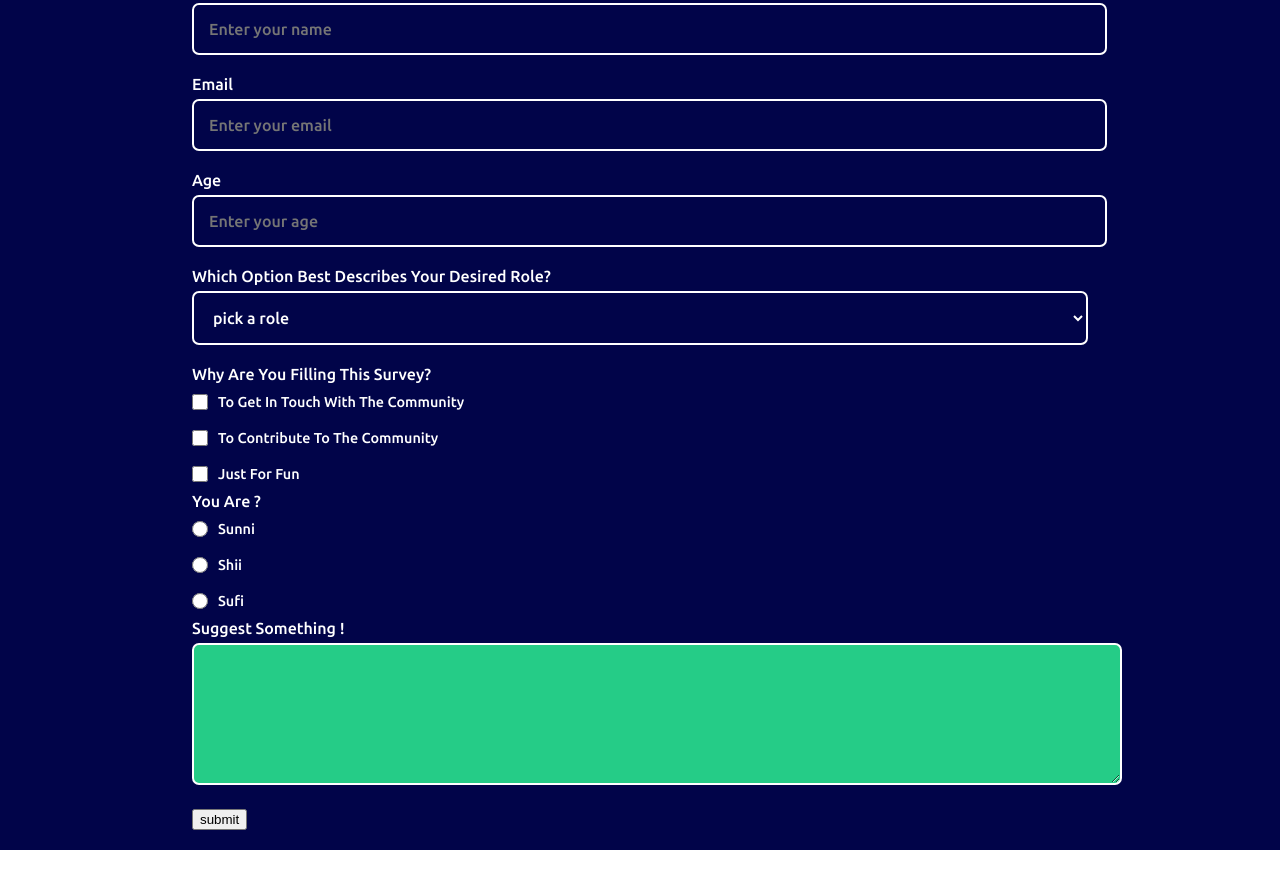
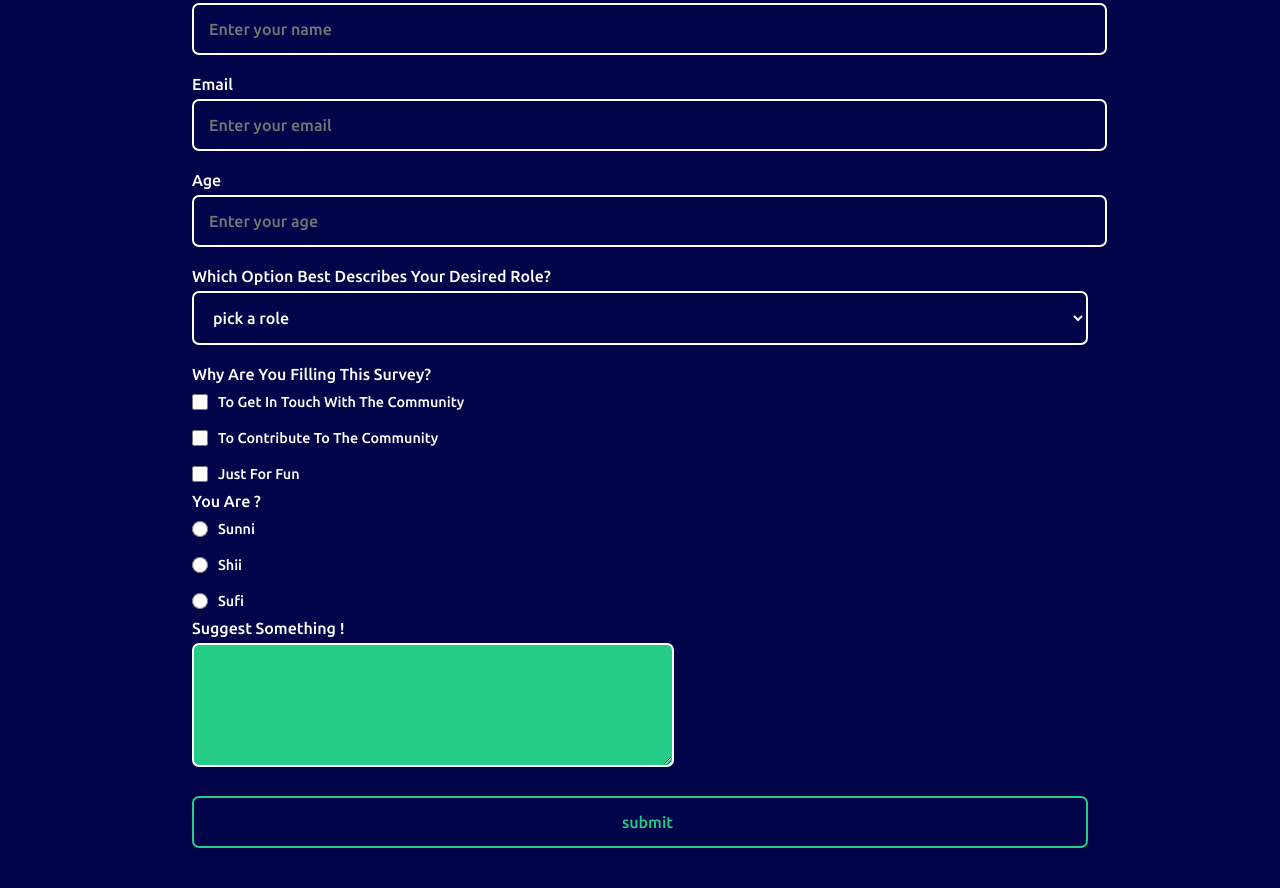
Before and after one commit to Mahmoudgarwallane/html-css-and-js-practice, a plain HTML site: page survey form/survey.html in a window 1280 px wide. Shown: the part 136-1024 px from the top of the page. Before the commit the page ends 986 px from the top, so only its background shows below. Drawn offline with Linux system fonts and the light colour scheme.

Commit message:
feat : adding readme and customizing submit button

```diff
--- a/survey form/survey.html
+++ b/survey form/survey.html
@@ -96,8 +96,7 @@
               <label>
              suggest something !
             </label><br>
-          <textarea rows="6" >
-          </textarea>
+          <textarea rows="5" ></textarea>
           <button type="submit" id="submit">
             submit
           </button >
@@ -195,10 +194,8 @@ input[type="radio"],input[type="checkbox"]{
 }
 
 textarea{
-  width:100%;
+  width:50%;
   background: #25cc87;
-
-
   border: 2px solid #fff;
   border-radius: 7px;
   padding: 15px 15px 15px 15px;
@@ -208,6 +205,26 @@ textarea{
   margin-bottom: 20px;
   font-size: 1rem;
 }
+button{
+  display:block;
+  width: 100%;
+  outline: none;
+  background: #010449;
+  border: 2px solid #25cc87;
+  border-radius: 7px ;
+  padding: 15px 0 15px 15px;
+  color: #25cc87;
+  font-family: ubuntu;
+  margin-top: 5px;
+  margin-bottom: 20px;
+  font-size: 1rem;
+}
+button:hover{
+  border: 2px solid #fff;
+  background: #25cc87;
+  color: #000;
+}
+
     </style>
 </body>
 </html>
```
Also changed, not shown: 1 other file.
